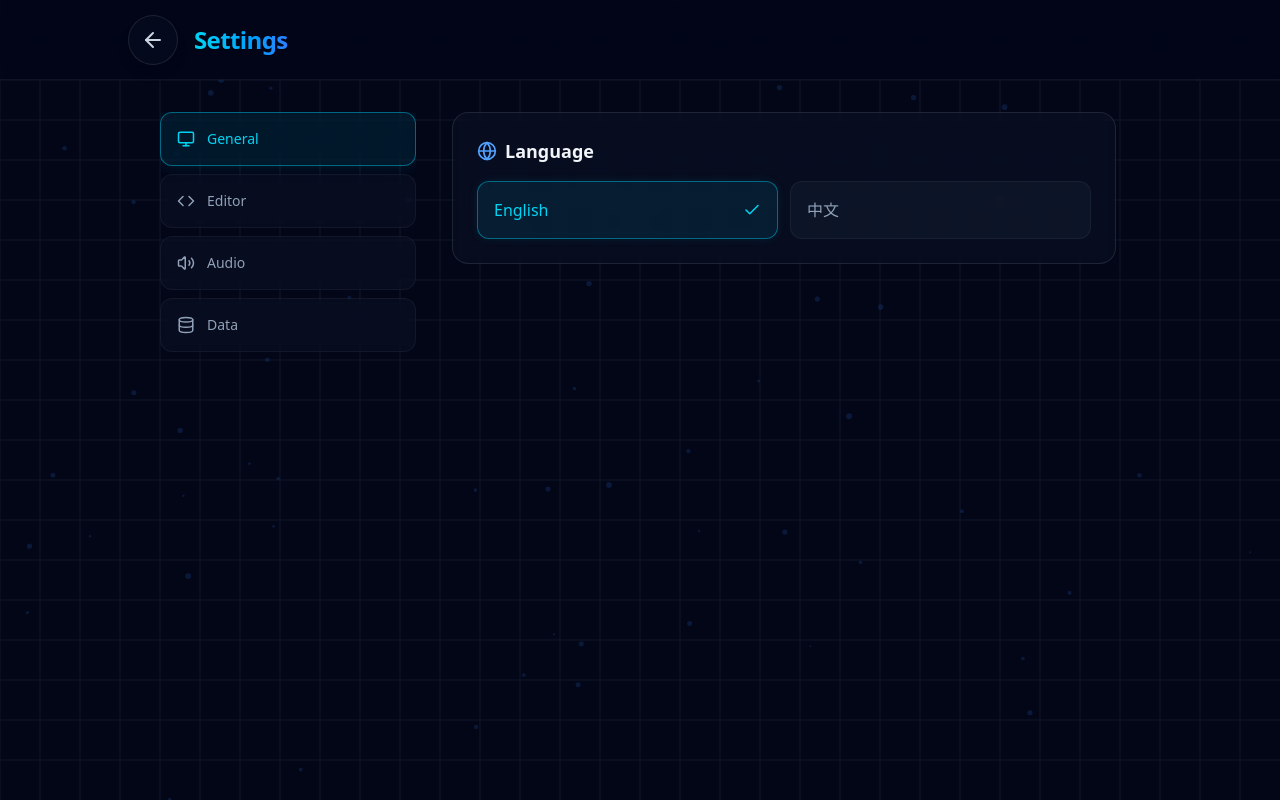
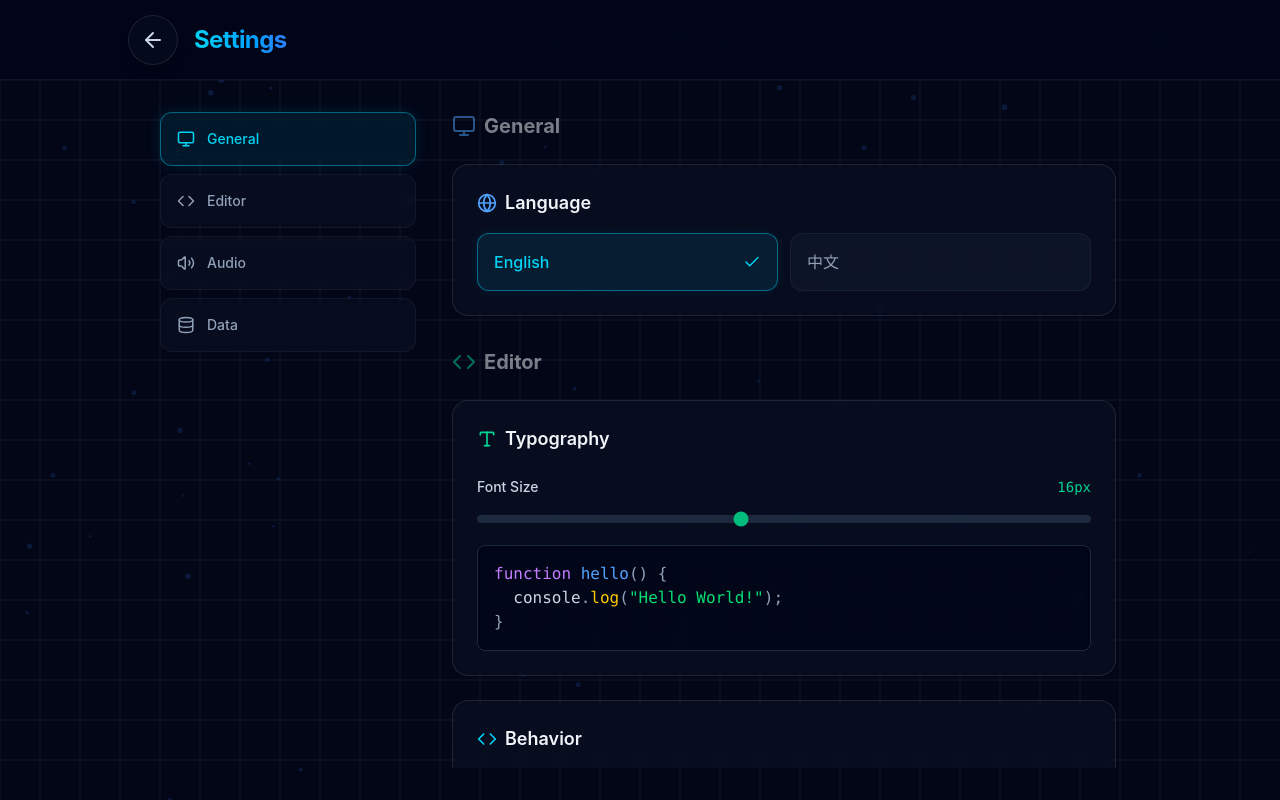
Before and after one commit to Roy-Jin/Code-Quest, a React (Vite) app: page /settings in a window 1280 px wide. Built offline with nearby package versions, Linux system fonts and the light colour scheme.

Commit message:
perf: 优化了UI样式和用户体验
重构按钮组件为TooltipButton并优化样式
使用createPortal实现下拉菜单并添加位置计算
移除多余的overflow-hidden样式
更新依赖版本并移除vite-plugin-monaco-editor
添加type字段为module并更新tsconfig配置

```diff
--- a/src/components/CustomSelect.tsx
+++ b/src/components/CustomSelect.tsx
@@ -1,4 +1,5 @@
 import React, { useState, useRef, useEffect } from 'react';
+import { createPortal } from 'react-dom';
 import { ChevronDown, Check } from 'lucide-react';
 import { motion, AnimatePresence } from 'motion/react';
 
@@ -16,6 +17,7 @@ interface CustomSelectProps {
 
 export function CustomSelect({ value, onChange, options, className = '' }: CustomSelectProps) {
   const [isOpen, setIsOpen] = useState(false);
+  const [position, setPosition] = useState({ top: 0, left: 0, width: 0 });
   const containerRef = useRef<HTMLDivElement>(null);
 
   useEffect(() => {
@@ -29,6 +31,46 @@ export function CustomSelect({ value, onChange, options, className = '' }: Custo
       document.removeEventListener("mousedown", handleClickOutside);
     };
   }, []);
+
+  const updatePosition = React.useCallback(() => {
+    if (containerRef.current) {
+      const rect = containerRef.current.getBoundingClientRect();
+      setPosition({
+        top: rect.bottom + 8,
+        left: rect.left,
+        width: rect.width,
+      });
+    }
+  }, []);
+
+  useEffect(() => {
+    if (isOpen) {
+      updatePosition();
+    }
+  }, [isOpen, updatePosition]);
+
+  useEffect(() => {
+    if (!isOpen) return;
+
+    const handleScroll = () => {
+      if (containerRef.current) {
+        const rect = containerRef.current.getBoundingClientRect();
+        if (rect.bottom < 0 || rect.top > window.innerHeight) {
+          setIsOpen(false);
+        } else {
+          updatePosition();
+        }
+      }
+    };
+
+    window.addEventListener('scroll', handleScroll, true);
+    window.addEventListener('resize', updatePosition);
+
+    return () => {
+      window.removeEventListener('scroll', handleScroll, true);
+      window.removeEventListener('resize', updatePosition);
+    };
+  }, [isOpen, updatePosition]);
 
   const selectedOption = options.find(opt => opt.value === value) || options[0];
 
@@ -44,6 +86,7 @@ export function CustomSelect({ value, onChange, options, className = '' }: Custo
         <ChevronDown size={16} className={`text-slate-400 transition-transform duration-200 ${isOpen ? 'rotate-180' : ''}`} />
       </button>
 
+      {createPortal(
         <AnimatePresence>
           {isOpen && (
             <motion.div
@@ -51,7 +94,13 @@ export function CustomSelect({ value, onChange, options, className = '' }: Custo
               animate={{ opacity: 1, y: 0, scale: 1 }}
               exit={{ opacity: 0, y: 8, scale: 0.95 }}
               transition={{ duration: 0.15, ease: "easeOut" }}
-            className="absolute top-full left-0 mt-2 w-full max-h-60 overflow-y-auto bg-slate-900 border border-slate-700 rounded-xl shadow-xl z-50 py-1 scrollbar-thin scrollbar-thumb-slate-700 scrollbar-track-transparent"
+              style={{
+                position: 'fixed',
+                top: position.top,
+                left: position.left,
+                width: position.width,
+              }}
+              className="max-h-60 overflow-y-auto bg-slate-900 border border-slate-700 rounded-xl shadow-xl z-999 py-1 scrollbar-thin scrollbar-thumb-slate-700 scrollbar-track-transparent"
             >
               {options.map((option) => {
                 const isSelected = option.value === value;
@@ -79,7 +128,9 @@ export function CustomSelect({ value, onChange, options, className = '' }: Custo
               })}
             </motion.div>
           )}
-      </AnimatePresence>
+        </AnimatePresence>,
+        document.body
+      )}
     </div>
   );
 }
--- a/src/components/EditorPane.tsx
+++ b/src/components/EditorPane.tsx
@@ -121,7 +121,7 @@ export function EditorPane({
       </div>
 
       {/* Content Area */}
-      <div className="flex-1 relative overflow-hidden">
+      <div className="flex-1 relative">
         {/* Monaco Editor */}
         <div className={`absolute inset-0 ${activeTab === 'code' ? 'block' : 'hidden'}`}>
           <Editor
--- a/src/components/GameGrid.tsx
+++ b/src/components/GameGrid.tsx
@@ -139,13 +139,13 @@ export function GameGrid({ t, lang, levelConfig, position, collectedCoins, moveC
             className={`w-8 h-8 border rounded-full shadow-sm transition-colors ${showCommands ? 'bg-blue-600 text-white border-blue-500' : 'bg-slate-800 text-slate-400 border-slate-700 hover:text-cyan-400 hover:border-cyan-500/50'}`}
           />
           {onOpenEditor && (
-            <button
+            <TooltipButton
+              icon={<Code2 size={16} />}
+              tooltip="Open Editor"
               onClick={onOpenEditor}
+              tooltipAlign="right"
               className="md:hidden w-8 h-8 flex items-center justify-center bg-blue-600 hover:bg-blue-500 text-white rounded-full shadow-sm transition-colors ml-1"
-              title="Open Editor"
-            >
-              <Code2 size={16} />
-            </button>
+            />
           )}
         </div>
 
--- a/src/components/Header.tsx
+++ b/src/components/Header.tsx
@@ -47,13 +47,12 @@ export function Header({
     <header className="h-14 border-b border-slate-800 bg-slate-900 flex items-center justify-between px-4 shrink-0 z-[60]">
       <div className="flex items-center gap-2 md:gap-4">
         {showHomeButton && (
-          <button
+          <TooltipButton
+            icon={<Home size={20} />}
+            tooltip={t.backToHome}
             onClick={onHomeClick}
             className="p-2 text-slate-400 hover:bg-slate-800 hover:text-slate-200 rounded-md transition-colors"
-            title={t.backToHome}
-          >
-            <Home size={20} />
-          </button>
+          />
         )}
         <div className={`flex items-center gap-2 text-cyan-400 ${showHomeButton ? 'hidden md:flex' : 'flex'}`}>
           <Terminal size={24} />
--- a/src/pages/SettingsPage.tsx
+++ b/src/pages/SettingsPage.tsx
@@ -1,4 +1,4 @@
-import React, { useState } from 'react';
+import React, { useState, useEffect, useRef } from 'react';
 import { useNavigate } from 'react-router-dom';
 import { motion, AnimatePresence } from 'motion/react';
 import {
@@ -12,7 +12,6 @@ import {
   Trash2,
   RefreshCw,
   Globe,
-  ChevronDown,
   Menu,
   X
 } from 'lucide-react';
@@ -29,9 +28,11 @@ export function SettingsPage() {
 
   const t = TRANSLATIONS[settings.language];
 
-  // UI State
-  const [activeTab, setActiveTab] = useState('general');
   const [isMobileMenuOpen, setIsMobileMenuOpen] = useState(false);
+  const [activeSection, setActiveSection] = useState('general');
+  const contentRef = useRef<HTMLDivElement>(null);
+  const sectionsRef = useRef<Record<string, HTMLElement | null>>({});
+
   const [confirmDialog, setConfirmDialog] = useState<{
     isOpen: boolean;
     title: string;
@@ -76,12 +77,51 @@ export function SettingsPage() {
     });
   };
 
-  const tabs = [
+  const sections = [
     { id: 'general', label: t.general, icon: Monitor },
     { id: 'editor', label: t.editor, icon: Code },
     { id: 'audio', label: t.audio, icon: Volume2 },
     { id: 'data', label: t.data, icon: Database },
   ];
+
+  const scrollToSection = (id: string) => {
+    const section = sectionsRef.current[id];
+    if (section) {
+      section.scrollIntoView({ behavior: 'smooth', block: 'start' });
+      setIsMobileMenuOpen(false);
+    }
+  };
+
+  useEffect(() => {
+    const handleScroll = () => {
+      if (!contentRef.current) return;
+
+      const container = contentRef.current;
+      const containerRect = container.getBoundingClientRect();
+
+      for (const section of sections) {
+        const el = sectionsRef.current[section.id];
+        if (el) {
+          const rect = el.getBoundingClientRect();
+          if (rect.top <= containerRect.top + 100) {
+            setActiveSection(section.id);
+          }
+        }
+      }
+    };
+
+    const container = contentRef.current;
+    if (container) {
+      container.addEventListener('scroll', handleScroll);
+      handleScroll();
+    }
+
+    return () => {
+      if (container) {
+        container.removeEventListener('scroll', handleScroll);
+      }
+    };
+  }, []);
 
   return (
     <div className="h-screen w-full bg-slate-950 text-slate-200 font-sans flex flex-col relative overflow-hidden">
@@ -96,14 +136,14 @@ export function SettingsPage() {
               animate={{ opacity: 1 }}
               exit={{ opacity: 0 }}
               onClick={() => setIsMobileMenuOpen(false)}
-              className="fixed inset-0 bg-black/60 backdrop-blur-sm z-[60] lg:hidden"
+              className="fixed inset-0 bg-black/60 backdrop-blur-sm z-60 lg:hidden"
             />
             <motion.div
               initial={{ x: '100%' }}
               animate={{ x: 0 }}
               exit={{ x: '100%' }}
               transition={{ type: 'spring', damping: 25, stiffness: 200 }}
-              className="fixed top-0 right-0 bottom-0 w-64 bg-slate-900 border-l border-white/10 z-[70] p-6 lg:hidden flex flex-col"
+              className="fixed top-0 right-0 bottom-0 w-64 bg-slate-900 border-l border-white/10 z-70 p-6 lg:hidden flex flex-col"
             >
               <div className="flex justify-between items-center mb-8">
                 <h2 className="text-xl font-bold text-slate-200">{t.settings}</h2>
@@ -115,16 +155,13 @@ export function SettingsPage() {
                 </button>
               </div>
               <div className="space-y-2">
-                {tabs.map((tab) => {
-                  const Icon = tab.icon;
-                  const isActive = activeTab === tab.id;
+                {sections.map((section) => {
+                  const Icon = section.icon;
+                  const isActive = activeSection === section.id;
                   return (
                     <button
-                      key={tab.id}
-                      onClick={() => {
-                        setActiveTab(tab.id);
-                        setIsMobileMenuOpen(false);
-                      }}
+                      key={section.id}
+                      onClick={() => scrollToSection(section.id)}
                       className={`w-full flex items-center gap-3 px-4 py-4 rounded-xl transition-all duration-300 font-medium text-sm border ${
                         isActive
                           ? 'bg-cyan-500/10 border-cyan-500/50 text-cyan-400'
@@ -132,7 +169,7 @@ export function SettingsPage() {
                       }`}
                     >
                       <Icon size={18} />
-                      {tab.label}
+                      {section.label}
                     </button>
                   );
                 })}
@@ -152,7 +189,7 @@ export function SettingsPage() {
               onClick={() => navigate(-1)}
               className="p-3 bg-slate-900/30 hover:bg-slate-800/50 text-slate-300 hover:text-cyan-400 rounded-full border border-white/10 hover:border-cyan-500/50 transition-all backdrop-blur-md shadow-lg"
             />
-            <h1 className="text-2xl font-bold text-transparent bg-clip-text bg-gradient-to-r from-cyan-400 to-blue-500 tracking-tight">
+            <h1 className="text-2xl font-bold text-transparent bg-clip-text bg-linear-to-r from-cyan-400 to-blue-500 tracking-tight">
               {t.settings}
             </h1>
           </div>
@@ -166,16 +203,16 @@ export function SettingsPage() {
         </div>
       </header>
 
-      <main className="flex-1 w-full max-w-5xl mx-auto p-4 lg:p-8 flex flex-col lg:flex-row gap-8 relative z-20 overflow-hidden">
-        {/* Desktop Sidebar Navigation */}
-        <nav className="hidden lg:block w-64 shrink-0 space-y-2 h-full overflow-y-auto pb-4">
-          {tabs.map((tab) => {
-            const Icon = tab.icon;
-            const isActive = activeTab === tab.id;
+      <main className="flex-1 w-full max-w-5xl mx-auto p-4 lg:p-8 flex flex-col lg:flex-row gap-8 overflow-hidden">
+        {/* Desktop Sidebar Navigation (Sticky) */}
+        <nav className="hidden lg:block w-64 shrink-0 space-y-2 sticky top-0 h-fit">
+          {sections.map((section) => {
+            const Icon = section.icon;
+            const isActive = activeSection === section.id;
             return (
               <button
-                key={tab.id}
-                onClick={() => setActiveTab(tab.id)}
+                key={section.id}
+                onClick={() => scrollToSection(section.id)}
                 className={`w-full flex items-center gap-3 px-4 py-4 rounded-xl transition-all duration-300 font-medium text-sm border ${
                   isActive
                     ? 'bg-cyan-500/10 border-cyan-500/50 text-cyan-400 shadow-[0_0_15px_rgba(6,182,212,0.15)]'
@@ -183,25 +220,29 @@ export function SettingsPage() {
                 } backdrop-blur-md`}
               >
                 <Icon size={18} />
-                {tab.label}
+                {section.label}
               </button>
             );
           })}
         </nav>
 
-        {/* Content Area */}
-        <div className="flex-1 min-w-0 h-full overflow-y-auto pb-20 px-1">
-          <motion.div
-            key={activeTab}
-            initial={{ opacity: 0, x: 20 }}
-            animate={{ opacity: 1, x: 0 }}
-            transition={{ duration: 0.3 }}
-            className="space-y-6 pb-20"
+        {/* Content Area (Scrollable) */}
+        <div
+          ref={contentRef}
+          className="flex-1 min-w-0 h-full overflow-y-auto pb-20 px-1"
         >
+          <div className="space-y-8 pb-20">
             {/* General Settings */}
-            {activeTab === 'general' && (
-              <div className="space-y-6">
-                <section className="bg-slate-900/40 border border-white/10 rounded-2xl p-6 backdrop-blur-md">
+            <section
+              id="general"
+              ref={(el) => sectionsRef.current.general = el}
+              className="space-y-6"
+            >
+              <h2 className="text-xl font-bold text-slate-100 flex items-center gap-2">
+                <Monitor size={24} className="text-blue-400" />
+                {t.general}
+              </h2>
+              <div className="bg-slate-900/40 border border-white/10 rounded-2xl p-6 backdrop-blur-md">
                 <h2 className="text-lg font-semibold text-slate-100 mb-4 flex items-center gap-2">
                   <Globe size={20} className="text-blue-400" />
                   {t.language}
@@ -224,14 +265,20 @@ export function SettingsPage() {
                     </button>
                   ))}
                 </div>
+              </div>
             </section>
-              </div>
-            )}
 
             {/* Editor Settings */}
-            {activeTab === 'editor' && (
-              <div className="space-y-6">
-                <section className="bg-slate-900/40 border border-white/10 rounded-2xl p-6 backdrop-blur-md">
+            <section
+              id="editor"
+              ref={(el) => sectionsRef.current.editor = el}
+              className="space-y-6"
+            >
+              <h2 className="text-xl font-bold text-slate-100 flex items-center gap-2">
+                <Code size={24} className="text-emerald-400" />
+                {t.editor}
+              </h2>
+              <div className="bg-slate-900/40 border border-white/10 rounded-2xl p-6 backdrop-blur-md">
                 <h2 className="text-lg font-semibold text-slate-100 mb-6 flex items-center gap-2">
                   <Type size={20} className="text-emerald-400" />
                   {t.typography}
@@ -261,9 +308,9 @@ export function SettingsPage() {
                     </div>
                   </div>
                 </div>
-                </section>
+              </div>
 
-                <section className="bg-slate-900/40 border border-white/10 rounded-2xl p-6 backdrop-blur-md">
+              <div className="bg-slate-900/40 border border-white/10 rounded-2xl p-6 backdrop-blur-md">
                 <h2 className="text-lg font-semibold text-slate-100 mb-4 flex items-center gap-2">
                   <Code size={20} className="text-cyan-400" />
                   {t.behavior}
@@ -371,15 +418,14 @@ export function SettingsPage() {
                     </button>
                   </div>
                 </div>
-                </section>
+              </div>
 
-                <section className="bg-slate-900/40 border border-white/10 rounded-2xl p-6 backdrop-blur-md">
+              <div className="bg-slate-900/40 border border-white/10 rounded-2xl p-6 backdrop-blur-md">
                 <h2 className="text-lg font-semibold text-slate-100 mb-4 flex items-center gap-2">
                   <Monitor size={20} className="text-purple-400" />
                   {t.cursorStyle} & {t.tabSize}
                 </h2>
                 <div className="space-y-4">
-                    {/* Cursor Blinking */}
                   <div className="flex items-center justify-between p-3 bg-slate-800/30 rounded-lg border border-white/5">
                     <div className="flex flex-col">
                       <span className="text-sm font-medium text-slate-200">{t.cursorBlinking}</span>
@@ -400,7 +446,6 @@ export function SettingsPage() {
                     </div>
                   </div>
 
-                    {/* Cursor Style */}
                   <div className="flex items-center justify-between p-3 bg-slate-800/30 rounded-lg border border-white/5">
                     <div className="flex flex-col">
                       <span className="text-sm font-medium text-slate-200">{t.cursorStyle}</span>
@@ -422,7 +467,6 @@ export function SettingsPage() {
                     </div>
                   </div>
 
-                    {/* Tab Size */}
                   <div className="flex items-center justify-between p-3 bg-slate-800/30 rounded-lg border border-white/5">
                     <div className="flex flex-col">
                       <span className="text-sm font-medium text-slate-200">{t.tabSize}</span>
@@ -440,14 +484,20 @@ export function SettingsPage() {
                     </div>
                   </div>
                 </div>
+              </div>
             </section>
-              </div>
-            )}
 
             {/* Audio Settings */}
-            {activeTab === 'audio' && (
-              <div className="space-y-6">
-                <section className="bg-slate-900/40 border border-white/10 rounded-2xl p-6 backdrop-blur-md">
+            <section
+              id="audio"
+              ref={(el) => sectionsRef.current.audio = el}
+              className="space-y-6"
+            >
+              <h2 className="text-xl font-bold text-slate-100 flex items-center gap-2">
+                <Volume2 size={24} className="text-pink-400" />
+                {t.audio}
+              </h2>
+              <div className="bg-slate-900/40 border border-white/10 rounded-2xl p-6 backdrop-blur-md">
                 <h2 className="text-lg font-semibold text-slate-100 mb-6 flex items-center gap-2">
                   <Volume2 size={20} className="text-pink-400" />
                   {t.volumeControl}
@@ -488,14 +538,20 @@ export function SettingsPage() {
                     />
                   </div>
                 </div>
+              </div>
             </section>
-              </div>
-            )}
 
             {/* Data Settings */}
-            {activeTab === 'data' && (
-              <div className="space-y-6">
-                <section className="bg-slate-900/40 border border-white/10 rounded-2xl p-6 backdrop-blur-md">
+            <section
+              id="data"
+              ref={(el) => sectionsRef.current.data = el}
+              className="space-y-6"
+            >
+              <h2 className="text-xl font-bold text-slate-100 flex items-center gap-2">
+                <Database size={24} className="text-red-400" />
+                {t.data}
+              </h2>
+              <div className="bg-slate-900/40 border border-white/10 rounded-2xl p-6 backdrop-blur-md">
                 <h2 className="text-lg font-semibold text-slate-100 mb-4 flex items-center gap-2">
                   <Database size={20} className="text-red-400" />
                   {t.gameData}
@@ -542,10 +598,9 @@ export function SettingsPage() {
                     </div>
                   </div>
                 </div>
+              </div>
             </section>
           </div>
-            )}
-          </motion.div>
         </div>
       </main>
 
--- a/tsconfig.json
+++ b/tsconfig.json
@@ -10,6 +10,7 @@
       "DOM.Iterable"
     ],
     "skipLibCheck": true,
+    "esModuleInterop": true,
     "moduleResolution": "bundler",
     "isolatedModules": true,
     "moduleDetection": "force",
--- a/vite.config.ts
+++ b/vite.config.ts
@@ -3,7 +3,6 @@ import react from "@vitejs/plugin-react";
 import path from "path";
 import fs from "fs";
 import { defineConfig } from "vite";
-import monacoEditorPlugin from "vite-plugin-monaco-editor";
 
 const packageJson = JSON.parse(fs.readFileSync("./package.json", "utf-8"));
 
@@ -11,9 +10,6 @@ export default defineConfig({
   plugins: [
     react(),
     tailwindcss(),
-    monacoEditorPlugin({
-      languageWorkers: ["editorWorkerService", "typescript"],
-    }),
   ],
   define: {
     __APP_VERSION__: JSON.stringify(packageJson.version),
```
Also changed, not shown: package.json (+8 -8 lines), src/pages/LevelSelectPage.tsx (+16 -15 lines), 1 other file (tests, documents, lock files or other folders). Lines whose indentation alone changed are shown as unchanged.
